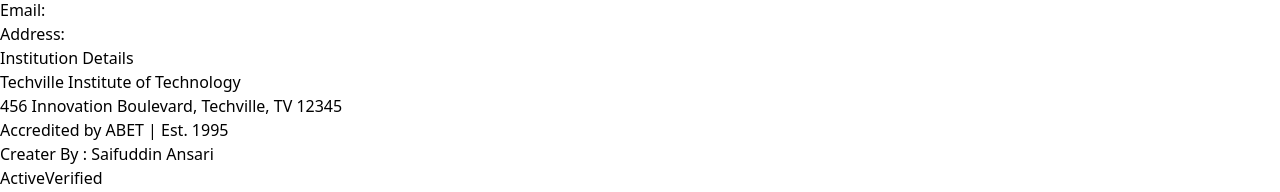
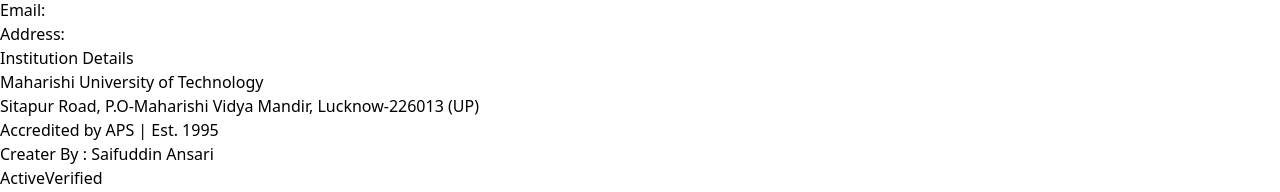
Before and after one commit to saifAnsari732/clgs-front, a React (Vite) app: page /profile in a window 1280 px wide. Shown: the part 320-512 px from the top of the page. Built offline with nearby package versions, Linux system fonts and the light colour scheme; no server answers; sample sign-in values are in the browser's storage.

Commit message:
footer chng

```diff
--- a/src/Profile.jsx
+++ b/src/Profile.jsx
@@ -240,19 +240,19 @@
                           darkMode ? "text-white" : "text-gray-800"
                         }`}
                       >
-                        Techville Institute of Technology
+                        Maharishi University of Technology
                       </p>
                       <p
                         className={darkMode ? "text-gray-300" : "text-gray-600"}
                       >
-                        456 Innovation Boulevard, Techville, TV 12345
+                       Sitapur Road, P.O-Maharishi Vidya Mandir, Lucknow-226013 (UP)
                       </p>
                       <p
                         className={`text-sm ${
                           darkMode ? "text-gray-400" : "text-gray-500"
                         }`}
                       >
-                        Accredited by ABET | Est. 1995
+                        Accredited by APS | Est. 1995
                       </p>
                     </div>
                   </div>
```
